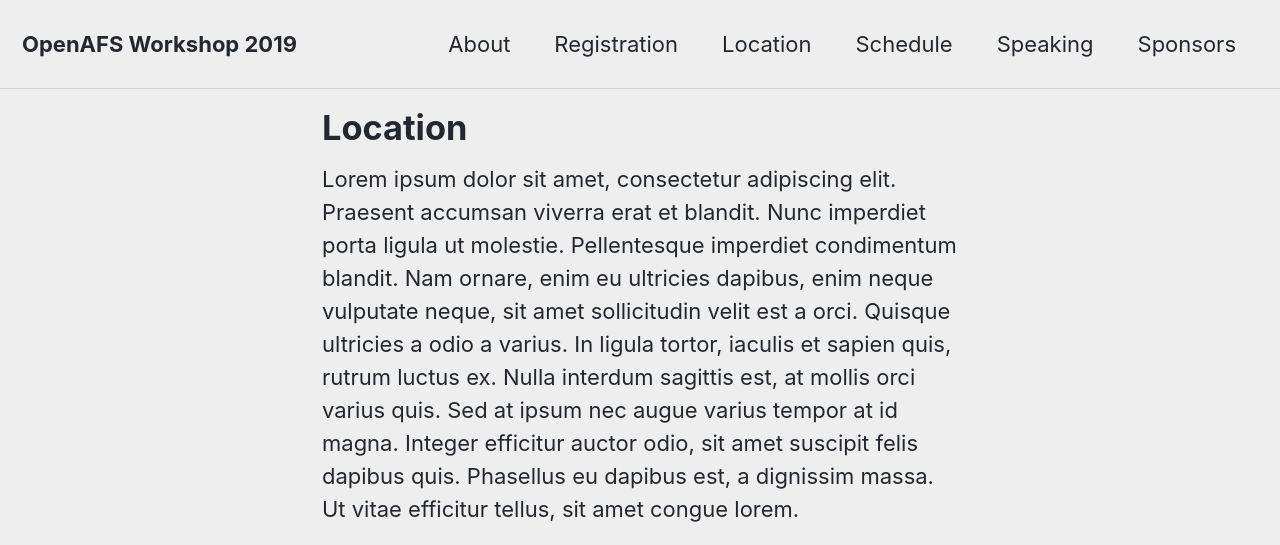
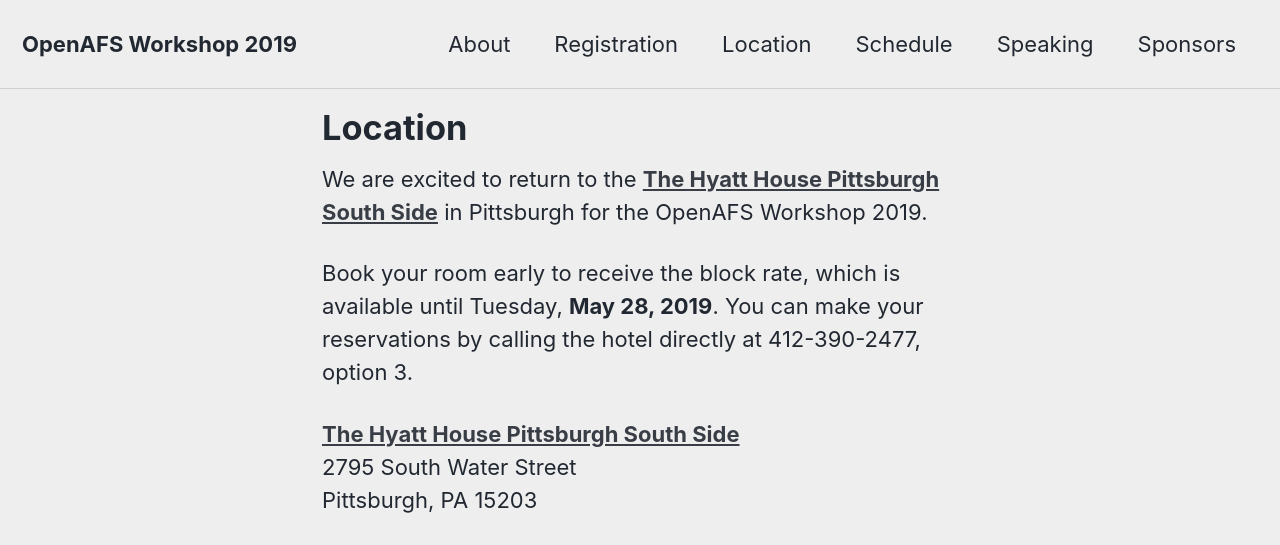
Before and after one commit to openafsfoundation/openafs-workshop.org, a Jekyll site: the page built from _pages/2019-location.md, in a window 1280 px wide and 1400 px high. Shown: the top 545 px of the window. Built offline with Jekyll 4.4.1, drawn with Linux system fonts in a browser that asks for light colours; cached includes are drawn as plain includes; nearby versions of some CDN libraries; some of the changed text lies outside the part shown; grey boxes are pictures that could not be loaded.

Commit message:
2019 location

```diff
--- a/_pages/2019-location.md
+++ b/_pages/2019-location.md
@@ -4,12 +4,24 @@
 title: "Location"
 ---
 
-Lorem ipsum dolor sit amet, consectetur adipiscing elit. Praesent accumsan
-viverra erat et blandit. Nunc imperdiet porta ligula ut molestie. Pellentesque
-imperdiet condimentum blandit. Nam ornare, enim eu ultricies dapibus, enim
-neque vulputate neque, sit amet sollicitudin velit est a orci. Quisque
-ultricies a odio a varius. In ligula tortor, iaculis et sapien quis, rutrum
-luctus ex. Nulla interdum sagittis est, at mollis orci varius quis. Sed at
-ipsum nec augue varius tempor at id magna. Integer efficitur auctor odio, sit
-amet suscipit felis dapibus quis. Phasellus eu dapibus est, a dignissim massa.
-Ut vitae efficitur tellus, sit amet congue lorem.
+
+We are excited to return to the
+**[The Hyatt House Pittsburgh South Side](http://hyatthousepittsburghsouthside.com)**
+in Pittsburgh for the OpenAFS Workshop 2019.
+
+Book your room early to receive the block rate, which is available until
+Tuesday, **May 28, 2019**.  You can make your reservations by calling the hotel
+directly at 412-390-2477, option 3.
+
+**[The Hyatt House Pittsburgh South Side](http://hyatthousepittsburghsouthside.com)**<br/>
+2795 South Water Street<br/>
+Pittsburgh, PA 15203<br/>
+
+<iframe src="https://www.google.com/maps/embed?pb=!1m18!1m12!1m3!1d5001.853489592036!2d-79.9669770450858!3d40.427869767721546!2m3!1f0!2f0!3f0!3m2!1i1024!2i768!4f13.1!3m3!1m2!1s0x8834f1a2f4adca1d%3A0xc867b554e5480048!2sHyatt+House+Pittsburgh+-South+Side!5e0!3m2!1sen!2sus!4v1555818325085!5m2!1sen!2sus" width="600" height="450" frameborder="0" style="border:0" allowfullscreen></iframe>
+
+## Parking
+
+Daily and overnight parking is available to attendees at the Hyatt House.
+
+* Nightly Rate: $18
+* Daily Rate: $8
```
